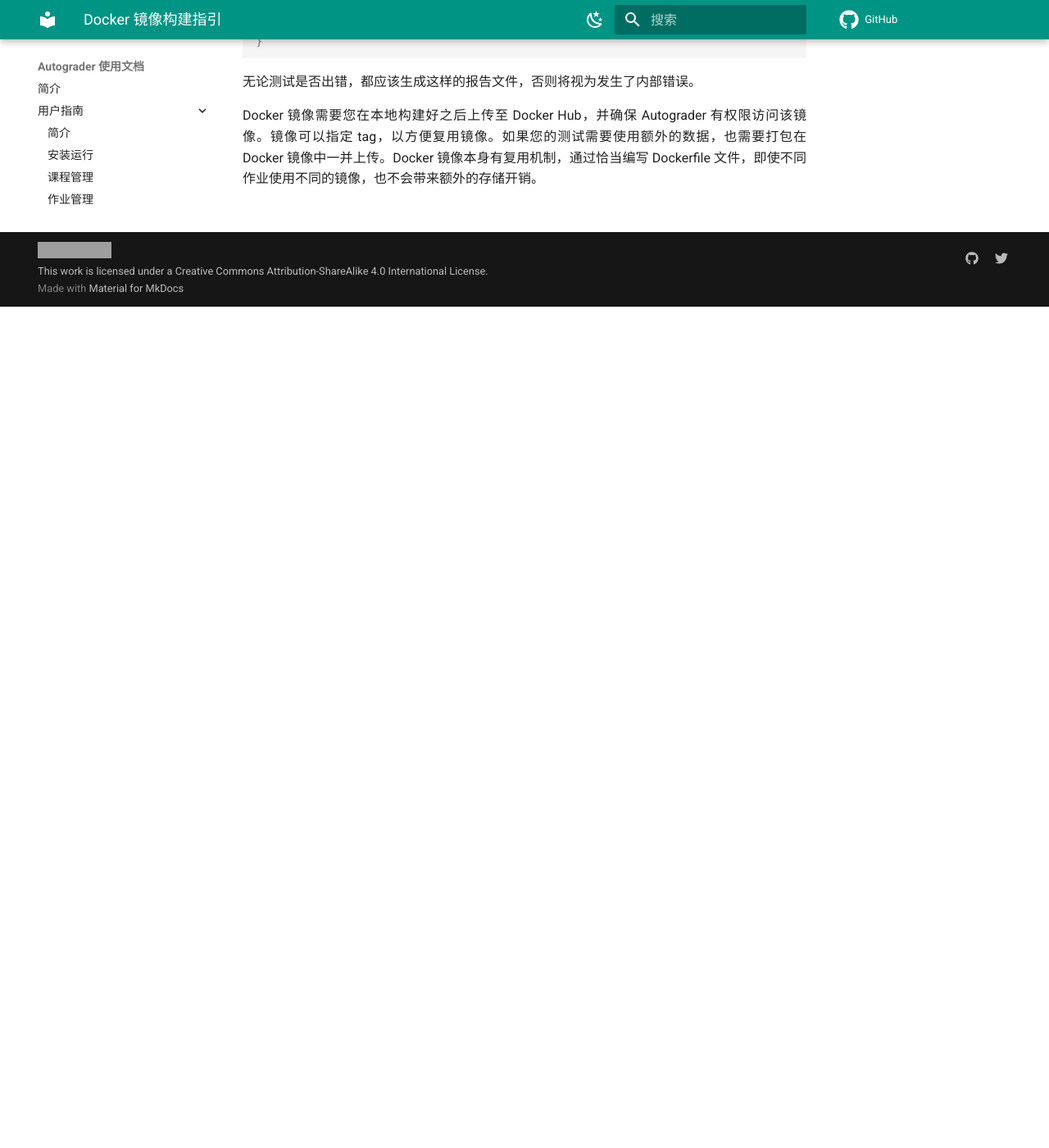
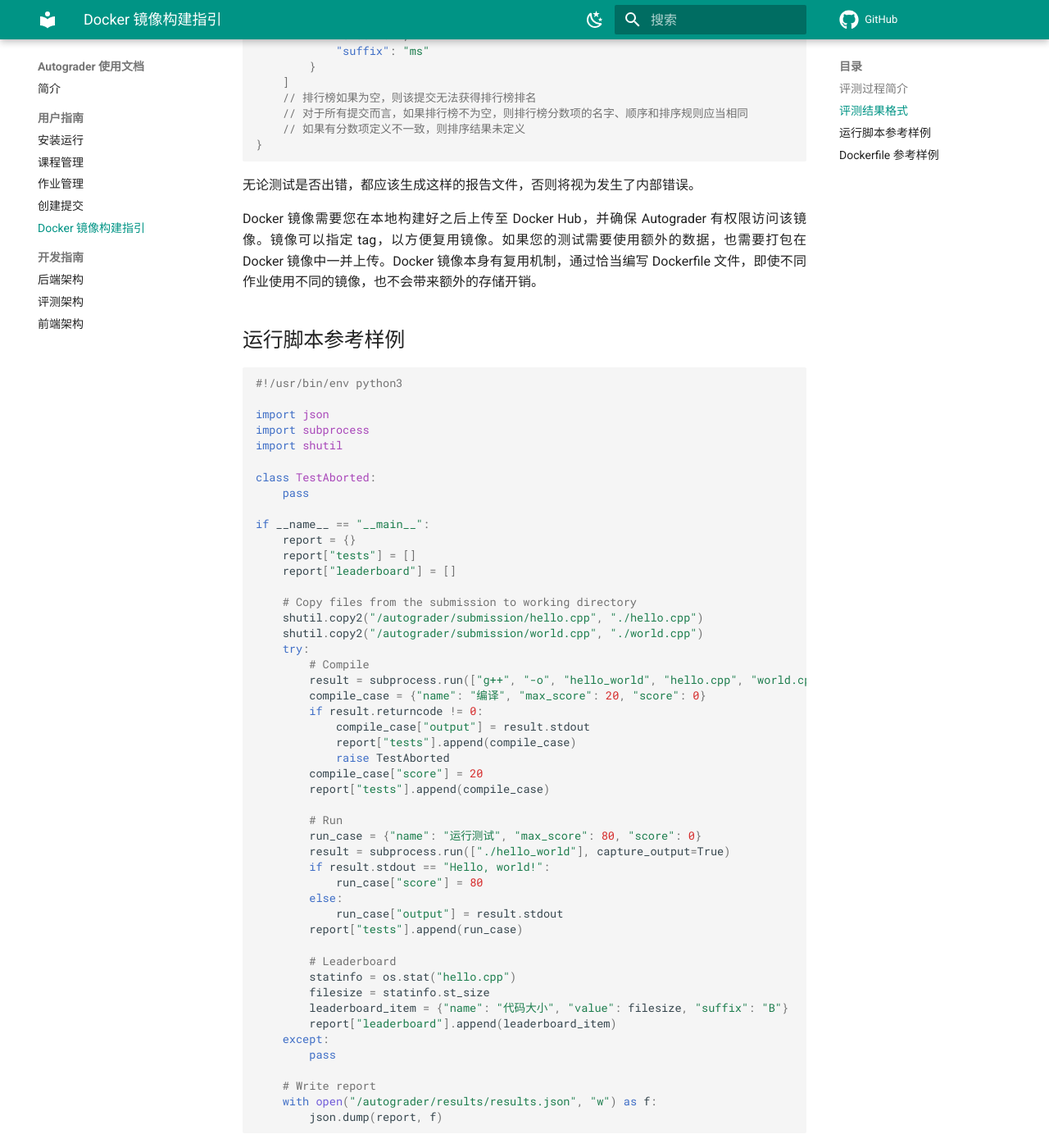
Before and after one commit to howardlau1999/autograder-docs, an MkDocs documentation site: the page built from docs/user-guide/docker-image-specification.md, in a window 1280 px wide and 1400 px high, scrolled down 1026 px. Shown: the whole window at 82% size. Built offline with MkDocs 1.6.1 and Material for MkDocs 9.7.7, drawn with Linux system fonts in a browser that asks for light colours; comment, search, counter and statistics services are not loaded; some of the changed text lies outside the part shown; grey boxes are pictures that could not be loaded.

Commit message:
*: update

````diff
--- a/docs/user-guide/docker-image-specification.md
+++ b/docs/user-guide/docker-image-specification.md
@@ -1,8 +1,12 @@
 # Docker 镜像构建指引
 
-在学生上传提交自己的代码文件后，Autograder 将启动作业所指定的 Docker 镜像，并将学生提交的文件挂载到 `/autograder/submission` 目录下。之后，Autograder 将在 `/autograder` 目录下运行 `/autograder/run` 文件，这个文件可以是 Bash 脚本，也可以是 Python 脚本，只要是一个可执行文件即可，如果是脚本文件，需要使用 `#!` 语法来指定脚本解释器的目录。在 `/autograder/run` 程序退出后，Autograder 将读取解析 `/autograder/results/results.json` 文件，并将结果以及程序返回码写回数据库。
+## 评测过程简介
 
-其中，`results.json` 文件样例如下：
+在学生上传提交自己的代码文件后，Autograder 将启动作业所指定的 Docker 镜像，并将学生提交的文件挂载到 `/autograder/submission` 目录下。之后，Autograder 将在 `/autograder` 目录下运行 `/autograder/run` 文件，这个文件可以是 Bash 脚本，也可以是 Python 脚本，还可以是二进制程序，只要是一个可执行文件即可。如果是脚本文件，需要使用 `#!` 语法来指定脚本解释器的目录。在 `/autograder/run` 程序退出后，Autograder 将读取解析 `/autograder/results/results.json` 文件，并将结果以及程序返回码写回数据库。
+
+## 评测结果格式
+
+其中，`results.json` 文件格式以及样例如下：
 
 ```json
 {
@@ -46,3 +50,82 @@
 无论测试是否出错，都应该生成这样的报告文件，否则将视为发生了内部错误。
 
 Docker 镜像需要您在本地构建好之后上传至 Docker Hub，并确保 Autograder 有权限访问该镜像。镜像可以指定 tag，以方便复用镜像。如果您的测试需要使用额外的数据，也需要打包在 Docker 镜像中一并上传。Docker 镜像本身有复用机制，通过恰当编写 Dockerfile 文件，即使不同作业使用不同的镜像，也不会带来额外的存储开销。
+
+## 运行脚本参考样例
+
+```python
+#!/usr/bin/env python3
+
+import json
+import subprocess
+import shutil
+
+class TestAborted:
+    pass
+
+if __name__ == "__main__":
+    report = {}
+    report["tests"] = []
+    report["leaderboard"] = []
+
+    # Copy files from the submission to working directory
+    shutil.copy2("/autograder/submission/hello.cpp", "./hello.cpp")
+    shutil.copy2("/autograder/submission/world.cpp", "./world.cpp")
+    try:
+        # Compile
+        result = subprocess.run(["g++", "-o", "hello_world", "hello.cpp", "world.cpp"], capture_output=True)
+        compile_case = {"name": "编译", "max_score": 20, "score": 0}
+        if result.returncode != 0:
+            compile_case["output"] = result.stdout
+            report["tests"].append(compile_case)
+            raise TestAborted
+        compile_case["score"] = 20
+        report["tests"].append(compile_case)
+
+        # Run
+        run_case = {"name": "运行测试", "max_score": 80, "score": 0}
+        result = subprocess.run(["./hello_world"], capture_output=True)
+        if result.stdout == "Hello, world!":
+            run_case["score"] = 80
+        else:
+            run_case["output"] = result.stdout
+        report["tests"].append(run_case)
+
+        # Leaderboard
+        statinfo = os.stat("hello.cpp")
+        filesize = statinfo.st_size
+        leaderboard_item = {"name": "代码大小", "value": filesize, "suffix": "B"}
+        report["leaderboard"].append(leaderboard_item)
+    except:
+        pass
+
+    # Write report
+    with open("/autograder/results/results.json", "w") as f:
+        json.dump(report, f)
+```
+
+## Dockerfile 参考样例
+
+```dockerfile
+# 指定基础镜像
+FROM ubuntu:20.04
+# 安装需要的包
+RUN apt update && apt install -y g++ python3
+WORKDIR /autograder
+# 添加评测所需要的文件
+ADD run.py /autograder/run
+```
+
+将需要放入的文件和 `Dockerfile` 保存在一起，参考以下构建指令：
+
+```bash
+docker build -t howardlau1999/my-assignment:1.0 .
+```
+
+构建完成后，推送到 DockerHub：
+
+```bash
+docker push howardlau1999/my-assignment:1.0
+```
+
+之后创建作业的时候填入同样的镜像名即可。
--- a/mkdocs.yml
+++ b/mkdocs.yml
@@ -1,14 +1,12 @@
 nav:
   - 简介: "index.md"
   - 用户指南:
-      简介: "user-guide/index.md"
       安装运行: "user-guide/installation.md"
       课程管理: "user-guide/course.md"
       作业管理: "user-guide/assignment.md"
       创建提交: "user-guide/submission.md"
       "Docker 镜像构建指引": "user-guide/docker-image-specification.md"
   - 开发指南:
-      简介: "development-guide/index.md"
       后端架构: "development-guide/server-architecture.md"
       评测架构: "development-guide/grader-architecture.md"
       前端架构: "development-guide/frontend-architecture.md"
@@ -26,6 +24,7 @@ theme:
   language: zh
   features:
     - navigation.top
+    - navigation.sections
   palette:
     - media: "(prefers-color-scheme: light)"
       scheme: default
````
Also changed, not shown: docs/development-guide/index.md (deleted, +0 -3 lines), docs/index.md (+4 -0 lines), docs/user-guide/assignment.md (+2 -2 lines), docs/user-guide/index.md (deleted, +0 -3 lines), docs/user-guide/installation.md (+16 -10 lines).
